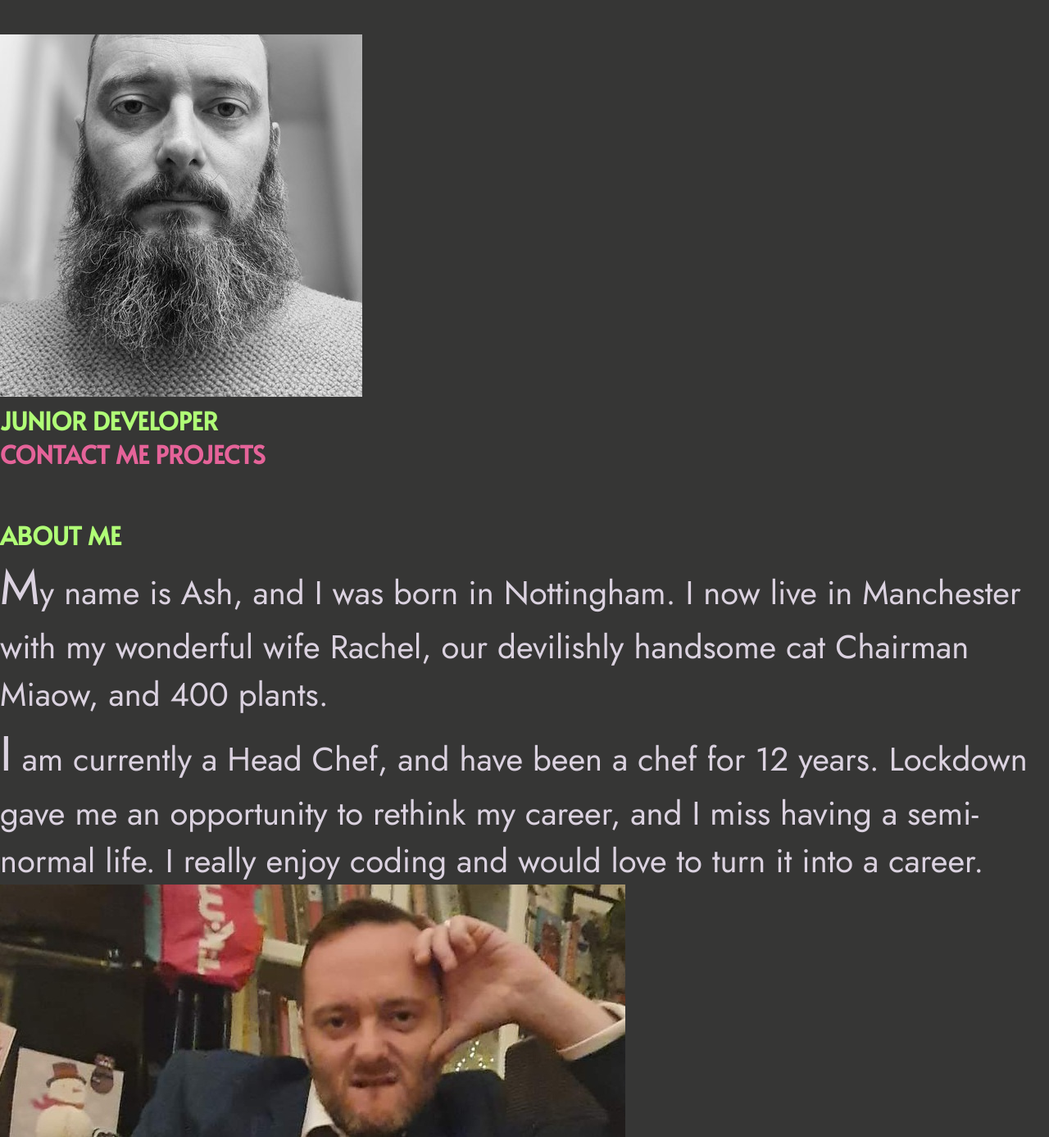
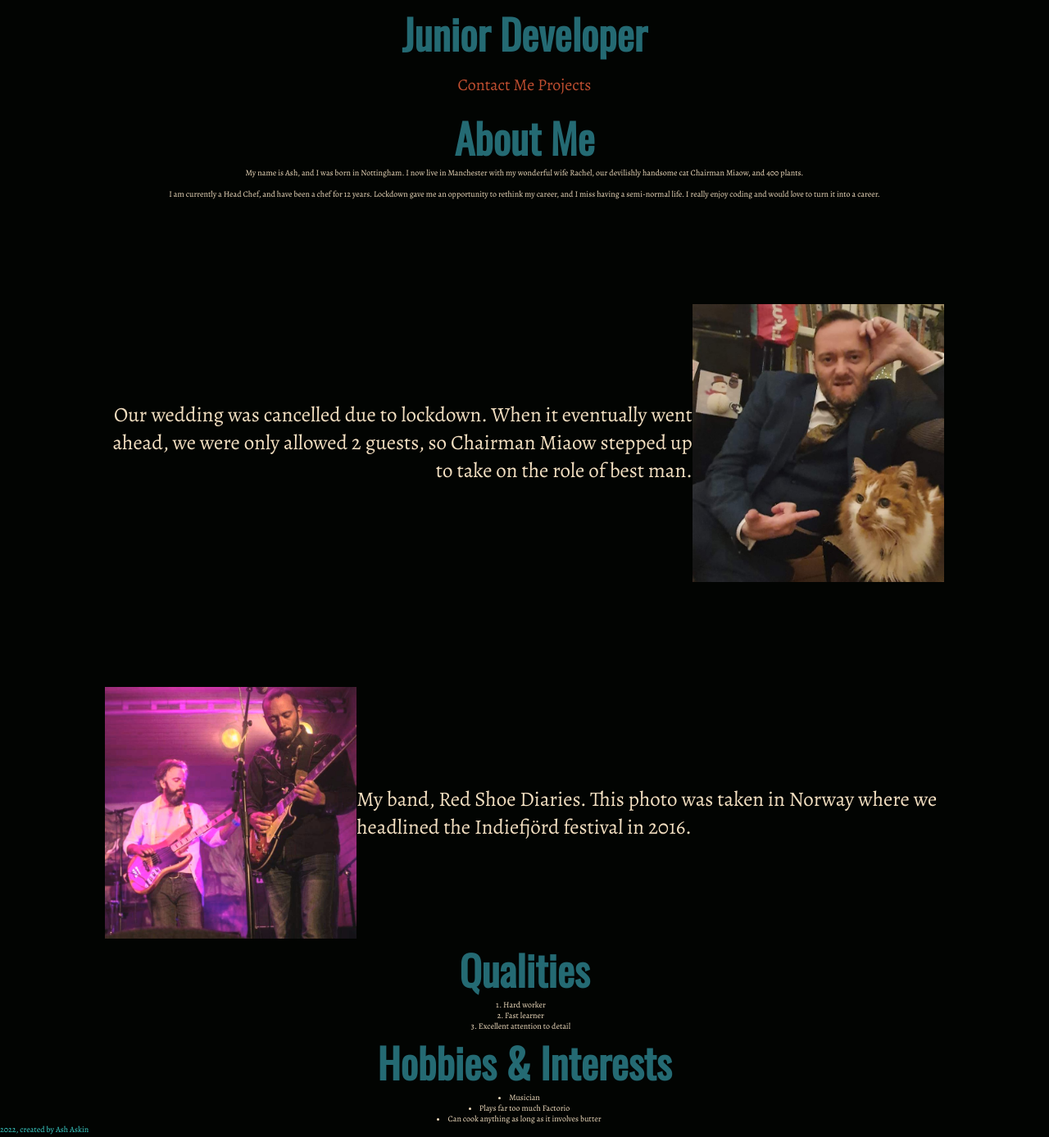
Before and after one commit to ashaskincodes/portfolio, a plain HTML site: page index.html in a window 1280 px wide. Shown: the part 179-1566 px from the top of the page at 82% size. Drawn offline with nearby package versions, Linux system fonts and the light colour scheme.

Commit message:
FLEXING IT

```diff
--- a/index.html
+++ b/index.html
@@ -4,45 +4,35 @@
     <link rel="stylesheet" type="text/css" href="styles.css">
     <link rel="preconnect" href="https://fonts.googleapis.com">
     <link rel="preconnect" href="https://fonts.gstatic.com" crossorigin>
-    <link href="https://fonts.googleapis.com/css2?family=Alata&family=Jost&display=swap" rel="stylesheet">
+    <link href="https://fonts.googleapis.com/css?family=Oswald|Alegreya" rel="stylesheet">
+    <title>Ash Askin Portfolio</title>
 </head>
 <body>
-    <main>
+    <div class="header">
         <h1>Ash Askin</h1>
-            <figure>
-                <img src="images/me.jpg" alt="Photograph of Ash Askin">
-            </figure>
         <h2>Junior Developer</h2>
-        <h2>
-            <a href="./pages/contact.html" target="_blank">Contact Me</a>
-            <a href="./pages/projects.html" target="_blank">Projects</a>
-        </h2>
-    </main>
-    <br />
-    <br />
-    <div id="about-me">
-        <h2>About Me</h2>
-        <p id="largertext">My name is Ash, and I was born in Nottingham. I now live in Manchester with my wonderful wife Rachel, our devilishly handsome cat Chairman Miaow, and 400 plants.</p>
-        <p id="largertext">I am currently a Head Chef, and have been a chef for 12 years. Lockdown gave me an opportunity to rethink my career, and I miss having a semi-normal life. I really enjoy coding and would love to turn it into a career.</p>
     </div>
-    <div>
-        <figure>
-            <img src="images/Wedding Photo.jpg" alt="Photo of me and my Best Man">
-            <br />
-            <figcaption class="photocaption">
-            Our wedding was cancelled due to lockdown. When it eventually went ahead, we were only allowed 2 guests, so Chairman Miaow stepped up to take on the role of best man.
-            </figcaption>
-        </figure>
+    </br>
+    <div class="links">
+        <a href="./pages/contact.html" target="_blank">Contact Me </a>
+        <a href="./pages/projects.html" target="_blank">Projects</a>
     </div>
-        <figure>
-            <img src="images/Red Shoe Diaries Norway.jpg" alt="Photo of Red Shoe Diaries performing in Norway">
-            <br />
-            <figcaption class="photocaption">
-            My band, Red Shoe Diaries. This photo was taken in Norway where we headlined the Indiefjörd festival in 2016.
-            </figcaption>
-        </figure>
+</br>
+    <div class="aboutmecontainer">
+        <h3>About Me</h3>
+        <p class="aboutme">My name is Ash, and I was born in Nottingham. I now live in Manchester with my wonderful wife Rachel, our devilishly handsome cat Chairman Miaow, and 400 plants.</p>
+        <br>
+        <p class="aboutme">I am currently a Head Chef, and have been a chef for 12 years. Lockdown gave me an opportunity to rethink my career, and I miss having a semi-normal life. I really enjoy coding and would love to turn it into a career.</p>
     </div>
-    <div>
+    <div class="photo1">
+        <img class="image" src="images/Wedding Photo.jpg" alt="Photo of me and my Best Man">
+        <p class="photocaption">Our wedding was cancelled due to lockdown. When it eventually went ahead, we were only allowed 2 guests, so Chairman Miaow stepped up to take on the role of best man.</p>
+    </div>
+    <div class="photo2">
+        <img class ="image" src="images/Red Shoe Diaries Norway.jpg" alt="Photo of Red Shoe Diaries performing in Norway">
+        <p class="photocaption">My band, Red Shoe Diaries. This photo was taken in Norway where we headlined the Indiefjörd festival in 2016.</p>
+    </div>
+    <div class="lists">
         <h4>Qualities</h4>
             <ol class="lists">
                 <li>Hard worker</li>
--- a/styles.css
+++ b/styles.css
@@ -1,19 +1,20 @@
 /* universal - sets the background color and removes margins/padding */
 
 * {
-    background-color:#363635; margin: 0; padding: 0;
+    background-color:#020402;
+    margin: 0; padding: 0;
 }
 
 /* html - sets the base font size */
 
 html {
-    font-size: 20px;
+    font-size: 10px;
 }
 
 /* body - sets the fonts */
 
 body {
-    font-family: 'Jost', sans-serif;
+    Font-Family: 'Alegreya', Serif;
 }
 
 /* ::selection - sets the color and background of selected text */
@@ -23,59 +24,71 @@ body {
     background:#B0FE76;
 }
 
-/* photocaption class - sets color and font size for photo captions */
-
-
-.photocaption {
-    color:#3DD6D0; font-size: 1.5rem;
-}
-
-/* largertext id - increases size for important text. think this should probably be a class, not an id */
-
-#largertext {
-    font-size: 2rem;
-}
-
-/*largertext id - increases the size of the first letter */
-
-#largertext::first-letter {
-    font-size: 3rem;
-}
-
 /* h1-h5 - sets the color, uppercase and font of ALL headings - this might not be efficient */
 
 h1, h2, h3, h4, h5 {
-    color:#B0FE76; text-transform: uppercase; font-family: 'Alata', sans-serif;
+    Font-Family: 'Oswald', Sans-Serif;
 }
-
-/* h1 - increases the font size of h1. Should probably be a relative font size */
 
 h1 {
     font-size: 8rem;
+    text-transform: uppercase;
+    padding-top: 5%;
+    color:#44CF6C;
 }
 
-/* a:link - sets the colour of unvisited links */
-
-a:link {
-    color:#E56399
+h2 {
+    color:#246A73; Font-Family: 'Oswald', Sans-Serif;
+    font-size: 5rem;
 }
 
-/* a:visited - sets the colour of visited links */
-
-a:visited {
-    color:#DBD2E0
+h3, h4 {
+    color:#246A73; Font-Family: 'Oswald', Sans-Serif;
+    font-size: 5rem;
+    text-align: center;
 }
 
-/* a:any-link - removes the underlining of any link (visited or unvisited) */
+.aboutmecontainer {
+    margin: auto;
+    width: 80%;
+}
+
+.aboutme {
+    text-align: center;
+}
+
+.photo1 {
+    display: flex;
+    flex-direction: row-reverse;
+    justify-content: space-between;
+    align-items: center;
+    text-align: right;
+    font-size: 2.5rem;
+    padding: 10%;
+}
+
+.photo2 {
+    display: flex;
+    flex-direction: row;
+    justify-content: space-between;
+    align-items: center;
+    text-align: left;
+    font-size: 2.5rem;
+    padding-left: 10%;
+    padding-right: 10%;
+    padding bottom: 10%;
+}
 
 a:any-link {
     text-decoration: none;
+    font-size: 2rem;
+    color: #BF4E30;
 }
 
 /* - p, ul, ol - sets the font color of paragraphs, unordered lists and ordered lists - may not be efficient */
 
 p, ul, ol {
-    color:#DBD2E0;
+    color:#F3DFC1;
 }
 
 /* footer - sets the text color for the footer */
@@ -83,3 +96,21 @@ p, ul, ol {
 footer {
     color: #3DD6D0;
 }
+.header {
+    display: flex;
+    flex-direction: column;
+    justify-content: space-around;
+    align-items: center;
+}
+.links {
+    text-align: center;
+}
+.lists {
+    display: flex;
+    flex-flow: column;
+    align-items: center;
+    justify-content: center;
+}
+.image {
+    max-width: 30%;
+}
```
